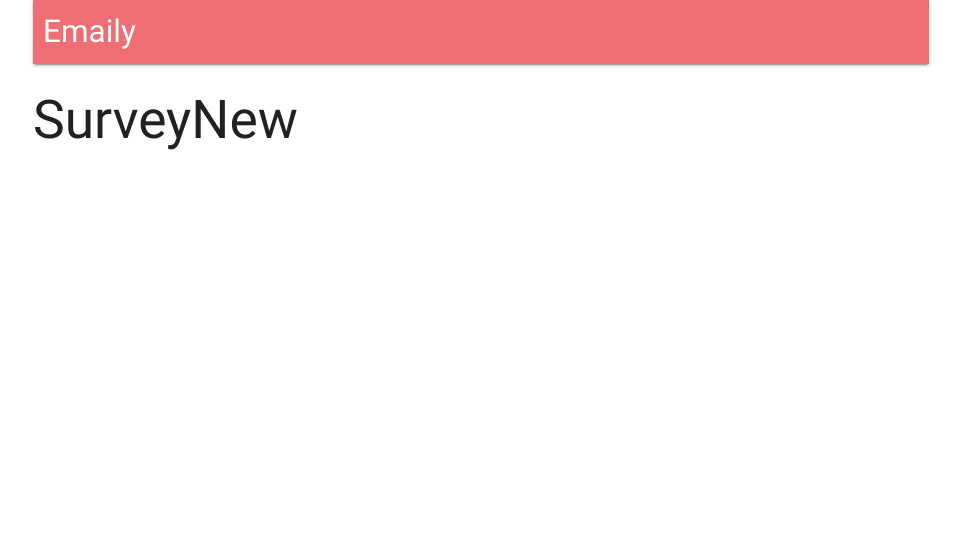
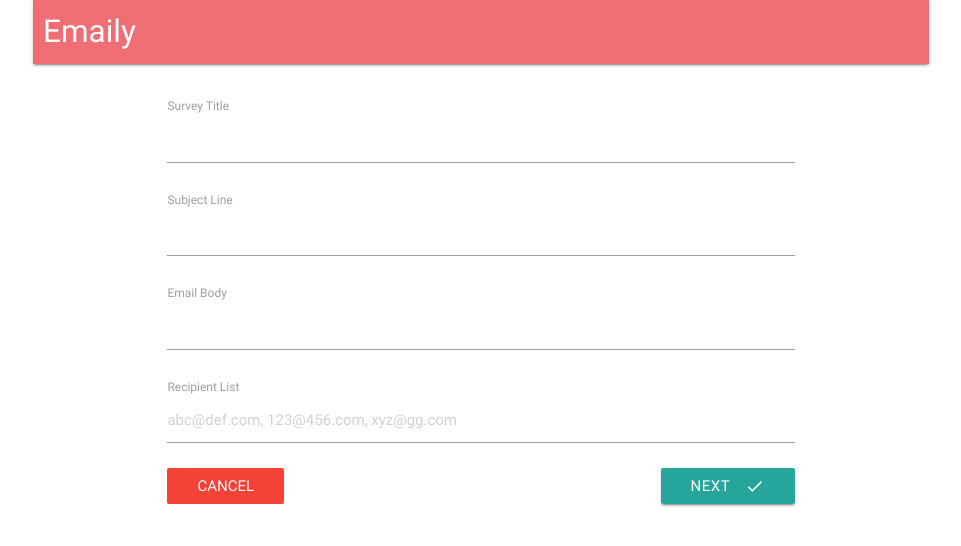
Before and after one commit to bryanlee89/practice, a React (Create React App) app in the folder client/: page /surveys/new in a window 1280 px wide. Shown: the top 546 px of the page, without its empty margins (159-1120 px from the left). Built offline with nearby package versions, Linux system fonts and the light colour scheme; no server answers.

Commit message:
SurveyForm created with validation feature

```diff
--- a/client/package.json
+++ b/client/package.json
@@ -20,6 +20,7 @@
     "react-scripts": "1.0.13",
     "react-stripe-checkout": "^2.6.3",
     "redux": "^3.7.2",
+    "redux-form": "^7.1.1",
     "redux-thunk": "^2.2.0"
   },
   "scripts": {
--- a/client/public/index.html
+++ b/client/public/index.html
@@ -10,6 +10,7 @@
     -->
     <link rel="manifest" href="%PUBLIC_URL%/manifest.json">
     <link rel="shortcut icon" href="%PUBLIC_URL%/favicon.ico">
+    <link href="https://fonts.googleapis.com/icon?family=Material+Icons" rel="stylesheet">
     <!--
       Notice the use of %PUBLIC_URL% in the tags above.
       It will be replaced with the URL of the `public` folder during the build.
--- /dev/null
+++ b/client/src/components/Dashboard.js
@@ -0,0 +1,19 @@
+import React from "react";
+import { Link } from 'react-router-dom';
+
+
+const Dashboard = () => {
+  return (
+    <div>
+      Dashboard
+      <div className="fixed-action-btn">
+        <Link to="/surveys/new" className="btn-floating btn-large red">
+          <i className="large material-icons">add</i>
+        </Link>
+
+      </div>
+    </div>
+  );
+};
+
+export default Dashboard;
--- a/client/src/components/Header.js
+++ b/client/src/components/Header.js
@@ -32,12 +32,12 @@ class Header extends Component {
 
   render() {
     return (
-      <nav>
+      <nav style={{ marginBottom: "30px" }}>
         <div className="nav-wrapper">
           <Link
             to={this.props.auth ? "/surveys" : "/"}
             className="left brand-logo"
-            style={{ margin: "0 10px"}}
+            style={{ margin: "0 10px" }}
           >
             Emaily
           </Link>
--- /dev/null
+++ b/client/src/components/surveys/SurveyField.js
@@ -0,0 +1,14 @@
+//SurveyField contains logic to render a single
+//label and text input
+import React from "react";
+
+export default ({ input, label, placeholder, meta: { error, touched } }) => {
+  // ...input is equivalent to onchange=input.onChange ,, onBlur=input.onblur.. etc..
+  return (
+    <div>
+      <label>{label}</label>
+      <input {...input} style={{ marginBottom: '5px'}} placeholder={placeholder} />
+      <div className="red-text" style={{ marginBottom: '20px'}}> {touched && error}</div>
+    </div>
+  );
+};
--- /dev/null
+++ b/client/src/components/surveys/SurveyForm.js
@@ -0,0 +1,73 @@
+import React, { Component } from "react";
+import { reduxForm, Field } from "redux-form";
+import { Link } from "react-router-dom";
+import SurveyField from "./SurveyField";
+import validateEmails from "../../utils/validateEmails";
+
+const FIELDS = [
+  { label: "Survey Title", name: "title" },
+  { label: "Subject Line", name: "subject" },
+  { label: "Email Body", name: "body" },
+  { label: "Recipient List", name: "emails", placeholder: "abc@def.com, 123@456.com, xyz@gg.com" }
+];
+
+const fields = FIELDS.map(({ label, name, placeholder }, index) => {
+  return (
+    <Field
+      key={index}
+      label={label}
+      name={name}
+      placeholder={placeholder}
+      type="text"
+      component={SurveyField}
+
+    />
+  );
+});
+
+class SurveyForm extends Component {
+  renderFields() {
+    return <div>{fields}</div>;
+  }
+  render() {
+    return (
+      <div className="container">
+        <form onSubmit={this.props.handleSubmit(values => console.log(values))}>
+          {this.renderFields()}
+          <Link to="/surveys" className="red btn-flat white-text">
+            Cancel
+          </Link>
+          <button
+            className="btn waves-effect right waves-light"
+            type="submit"
+            name="action"
+          >
+            Next
+            <i className="material-icons right">done</i>
+          </button>
+        </form>
+      </div>
+    );
+  }
+}
+
+function validate(values) {
+  const errors = {};
+
+  errors.emails = validateEmails(values.emails || '');
+
+  FIELDS.forEach(({ name }) => {
+    if (!values[name]) {
+      errors[name] = "You must provide a value";
+    }
+  });
+
+  return errors;
+}
+
+//To make the form component communicate with the store,
+//we need to wrap it with reduxForm()
+export default reduxForm({
+  validate,
+  form: "surveyForm"
+})(SurveyForm);
--- /dev/null
+++ b/client/src/components/surveys/SurveyNew.js
@@ -0,0 +1,15 @@
+import React, { Component } from 'react';
+import SurveyForm from './SurveyForm';
+
+
+class SurveyNew extends Component {
+  render() {
+    return (
+      <div>
+        <SurveyForm />
+      </div>
+    )
+  }
+}
+
+export default SurveyNew;
--- a/client/src/reducers/authReducer.js
+++ b/client/src/reducers/authReducer.js
@@ -1,7 +1,7 @@
 import { FETCH_USER } from "../actions/types";
 
 export default function(state = null, action) {
-  console.log("fetch-user", action);
+  // console.log("fetch-user", action);
   switch (action.type) {
     case FETCH_USER:
       return action.payload || false;
--- a/client/src/reducers/index.js
+++ b/client/src/reducers/index.js
@@ -1,6 +1,8 @@
 import { combineReducers } from 'redux';
+import { reducer as formReducer } from 'redux-form';
 import authReducer from './authReducer';
 
 export default combineReducers({
-  auth: authReducer
+  auth: authReducer,
+  form: formReducer
 })
--- /dev/null
+++ b/client/src/utils/validateEmails.js
@@ -0,0 +1,14 @@
+const re = /^[a-zA-Z0-9.!#$%&’*+/=?^_`{|}~-]+@[a-zA-Z0-9-]+(?:\.[a-zA-Z0-9-]+)*$/;
+
+export default emails => {
+  const invalidEmails = emails
+    .split(",")
+    .map(email => email.trim())
+    .filter(email => re.test(email) === false && email[0] !== undefined);
+
+  if (invalidEmails.length) {
+    return `These emails are invalid: ${invalidEmails}`;
+  }
+
+  return;
+};
```
Also changed, not shown: client/src/components/App.js (+5 -7 lines), 1 other file (tests, documents, lock files or other folders).
